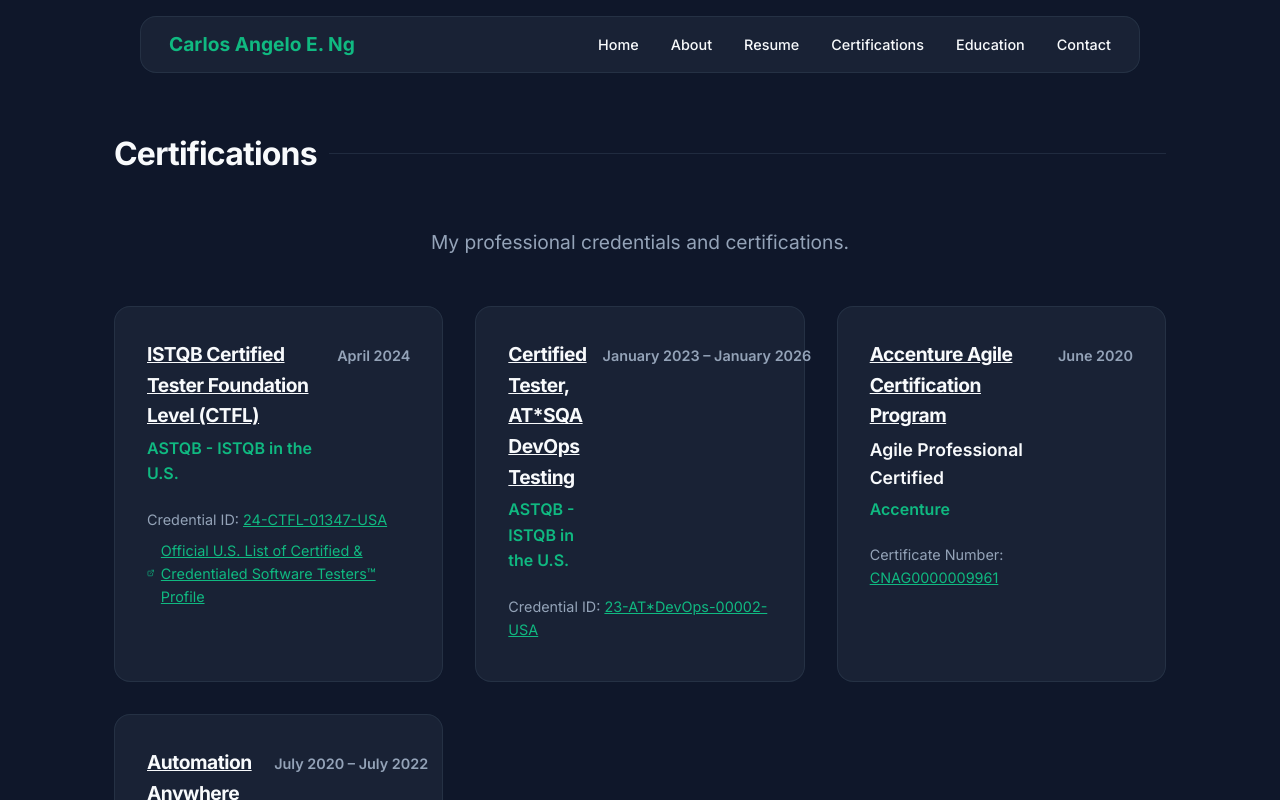
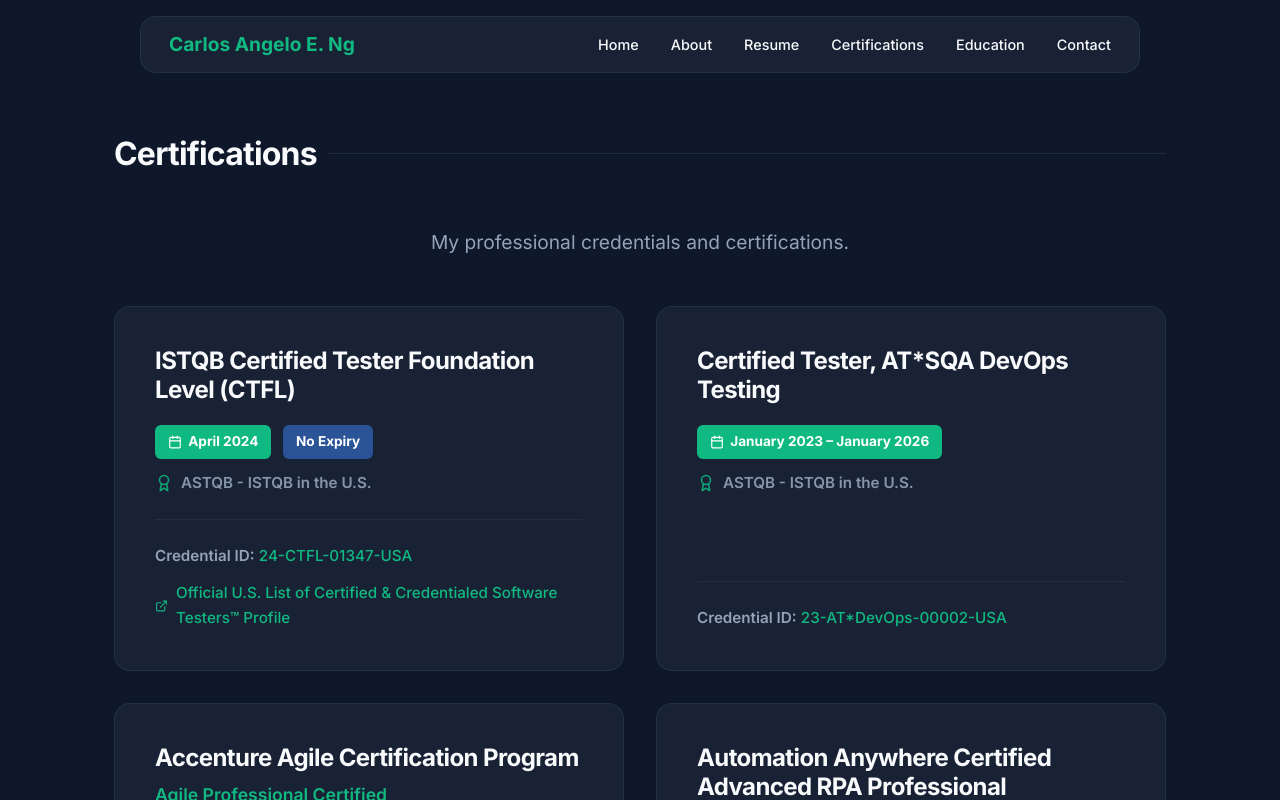
Before and after one commit to cng07/carlosng07, a React (Vite) app: page /certifications in a window 1280 px wide. Shown: the top 800 px of the page. Built offline with nearby package versions, Linux system fonts and the light colour scheme.

Commit message:
Update Certification page

```diff
--- a/src/App.jsx
+++ b/src/App.jsx
@@ -1,5 +1,5 @@
 import React from 'react';
-import { BrowserRouter as Router, Routes, Route, Link } from 'react-router-dom';
+import { BrowserRouter as Router, Routes, Route, Link, useLocation } from 'react-router-dom';
 import { motion } from 'framer-motion';
 import {
     Github,
@@ -19,6 +19,14 @@ import Resume from './pages/Resume';
 import Certifications from './pages/Certifications';
 import Education from './pages/Education';
 
+const ScrollToTop = () => {
+    const { pathname } = useLocation();
+    React.useEffect(() => {
+        window.scrollTo(0, 0);
+    }, [pathname]);
+    return null;
+};
+
 const App = () => {
     const [isMenuOpen, setIsMenuOpen] = React.useState(false);
 
@@ -27,17 +35,18 @@ const App = () => {
 
     return (
         <Router>
+            <ScrollToTop />
             <div className="portfolio">
                 {/* Navigation */}
                 <nav className="glass nav-bar">
-                    <div className="nav-logo">
+                    <Link to="/" className="nav-logo" onClick={() => window.scrollTo({ top: 0, behavior: 'smooth' })}>
                         <span className="nav-logo-full">Carlos Angelo E. Ng</span>
                         <span className="nav-logo-short">C.NG</span>
-                    </div>
+                    </Link>
 
                     {/* Desktop Links */}
                     <div className="nav-links">
-                        <Link to="/">Home</Link>
+                        <Link to="/" onClick={() => window.scrollTo({ top: 0, behavior: 'smooth' })}>Home</Link>
                         <Link to="/about">About</Link>
                         <Link to="/resume">Resume</Link>
                         <Link to="/certifications">Certifications</Link>
--- a/src/data/resumeData.js
+++ b/src/data/resumeData.js
@@ -138,6 +138,7 @@ export const resumeData = {
       idLabel: "Credential ID",
       credentialId: "24-CTFL-01347-USA",
       period: "April 2024",
+      noExpiry: true,
       link: "https://drive.google.com/file/d/1hC1IcfeBia77IPZjuVlVPJro6JD64uiV/view?usp=sharing",
       additionalLinks: [
         { label: "Official U.S. List of Certified & Credentialed Software Testers™ Profile", url: "https://atsqa.org/certified-testers/profile/6676da6cab1b424aa4070395ff71f490" }
@@ -158,6 +159,7 @@ export const resumeData = {
       idLabel: "Certificate Number",
       credentialId: "CNAG0000009961",
       period: "June 2020",
+      noExpiry: true,
       link: "https://drive.google.com/file/d/1wZCYGH8kWoyWfNPrV7jLUhyhJ99JWK8S/view?usp=sharing"
     },
     {
--- a/src/pages/Certifications.jsx
+++ b/src/pages/Certifications.jsx
@@ -1,6 +1,6 @@
 import React from 'react';
 import { motion } from 'framer-motion';
-import { Award, ExternalLink, CheckCircle2 } from 'lucide-react';
+import { Award, ExternalLink, CheckCircle2, Calendar } from 'lucide-react';
 import { resumeData } from '../data/resumeData';
 
 const Certifications = () => {
@@ -16,38 +16,130 @@ const Certifications = () => {
                     My professional credentials and certifications.
                 </p>
 
-                <div style={{ display: 'grid', gridTemplateColumns: 'repeat(auto-fit, minmax(320px, 1fr))', gap: '2rem' }}>
+                <div style={{ display: 'grid', gridTemplateColumns: 'repeat(auto-fit, minmax(360px, 1fr))', gap: '2rem' }}>
                     {resumeData.certifications.map((cert, i) => (
                         <motion.div
                             key={i}
                             className="glass"
-                            style={{ padding: '2rem', display: 'flex', flexDirection: 'column', gap: '0.8rem' }}
+                            style={{
+                                padding: '2.5rem',
+                                display: 'flex',
+                                flexDirection: 'column',
+                                gap: '1.5rem'
+                            }}
                             whileHover={{ y: -5 }}
                         >
-                            <div style={{ display: 'flex', justifyContent: 'space-between', alignItems: 'flex-start', gap: '1rem' }}>
-                                <div style={{ flex: 1 }}>
-                                    <h3 style={{ color: 'var(--text-main)', fontSize: '1.2rem', marginBottom: '0.3rem', textDecoration: 'underline' }}>{cert.title}</h3>
-                                    {cert.subtitle && <p style={{ color: 'var(--text-main)', fontWeight: 600, fontSize: '1.1rem', marginBottom: '0.3rem' }}>{cert.subtitle}</p>}
-                                    <p style={{ fontSize: '1rem', color: 'var(--primary)', fontWeight: 600 }}>{cert.issuer}</p>
+                            <div>
+                                <h3 style={{
+                                    color: 'var(--text-main)',
+                                    fontSize: '1.5rem',
+                                    fontWeight: 700,
+                                    lineHeight: 1.2,
+                                    marginBottom: '0.5rem'
+                                }}>
+                                    {cert.title}
+                                </h3>
+
+                                {cert.subtitle && (
+                                    <p style={{
+                                        color: 'var(--primary)',
+                                        fontWeight: 600,
+                                        fontSize: '1.1rem',
+                                        marginBottom: '1rem'
+                                    }}>
+                                        {cert.subtitle}
+                                    </p>
+                                )}
+
+                                <div style={{ marginTop: '1.25rem' }}>
+                                    {/* Dates Row */}
+                                    <div style={{
+                                        display: 'flex',
+                                        flexWrap: 'wrap',
+                                        gap: '0.75rem',
+                                        marginBottom: '0.75rem'
+                                    }}>
+                                        <span style={{
+                                            fontSize: '0.85rem',
+                                            color: '#fff',
+                                            fontWeight: 700,
+                                            background: 'var(--primary)',
+                                            padding: '0.4rem 0.8rem',
+                                            borderRadius: '6px',
+                                            display: 'flex',
+                                            alignItems: 'center',
+                                            gap: '0.4rem'
+                                        }}>
+                                            <Calendar size={14} /> {cert.period}
+                                        </span>
+                                        {cert.noExpiry && (
+                                            <span style={{
+                                                fontSize: '0.85rem',
+                                                color: '#fff',
+                                                fontWeight: 700,
+                                                background: 'rgba(59, 130, 246, 0.5)',
+                                                padding: '0.4rem 0.8rem',
+                                                borderRadius: '6px',
+                                                display: 'flex',
+                                                alignItems: 'center',
+                                                gap: '0.4rem',
+                                                backdropFilter: 'blur(4px)'
+                                            }}>
+                                                No Expiry
+                                            </span>
+                                        )}
+                                    </div>
+
+                                    {/* Issuer Row */}
+                                    <div style={{
+                                        fontSize: '0.95rem',
+                                        color: 'var(--text-muted)',
+                                        fontWeight: 600,
+                                        display: 'flex',
+                                        alignItems: 'center',
+                                        gap: '0.5rem',
+                                        opacity: 0.9
+                                    }}>
+                                        <Award size={18} color="var(--primary)" /> {cert.issuer}
+                                    </div>
                                 </div>
-                                <span style={{ fontSize: '0.9rem', color: 'var(--text-muted)', whiteSpace: 'nowrap', fontWeight: 600, marginTop: '0.3rem' }}>{cert.period}</span>
                             </div>
 
-                            <div style={{ marginTop: '0.5rem' }}>
-                                <p style={{ fontSize: '0.9rem', color: 'var(--text-muted)', marginBottom: '0.5rem' }}>
-                                    {cert.idLabel || 'Credential ID'}: {cert.link ? (
-                                        <a href={cert.link} target="_blank" rel="noreferrer" style={{ color: 'var(--primary)', textDecoration: 'underline' }}>
+                            <div style={{
+                                marginTop: 'auto',
+                                paddingTop: '1.5rem',
+                                borderTop: '1px solid rgba(255,255,255,0.05)',
+                                display: 'flex',
+                                flexDirection: 'column',
+                                gap: '0.8rem'
+                            }}>
+                                <p style={{ fontSize: '0.95rem', color: 'var(--text-muted)' }}>
+                                    <span style={{ fontWeight: 600 }}>{cert.idLabel || 'Credential ID'}:</span> {' '}
+                                    {cert.link ? (
+                                        <a href={cert.link} target="_blank" rel="noreferrer" style={{ color: 'var(--primary)', fontWeight: 500, wordBreak: 'break-all' }}>
                                             {cert.credentialId}
                                         </a>
                                     ) : cert.credentialId}
                                 </p>
 
                                 {cert.additionalLinks && cert.additionalLinks.map((al, idx) => (
-                                    <p key={idx} style={{ fontSize: '0.9rem', marginTop: '0.5rem' }}>
-                                        <a href={al.url} target="_blank" rel="noreferrer" style={{ color: 'var(--primary)', textDecoration: 'underline', display: 'flex', alignItems: 'center', gap: '0.4rem' }}>
-                                            <ExternalLink size={14} /> {al.label}
-                                        </a>
-                                    </p>
+                                    <a
+                                        key={idx}
+                                        href={al.url}
+                                        target="_blank"
+                                        rel="noreferrer"
+                                        style={{
+                                            fontSize: '0.95rem',
+                                            color: 'var(--primary)',
+                                            display: 'flex',
+                                            alignItems: 'center',
+                                            gap: '0.5rem',
+                                            fontWeight: 500,
+                                            width: 'fit-content'
+                                        }}
+                                    >
+                                        <ExternalLink size={16} /> {al.label}
+                                    </a>
                                 ))}
                             </div>
                         </motion.div>
```
